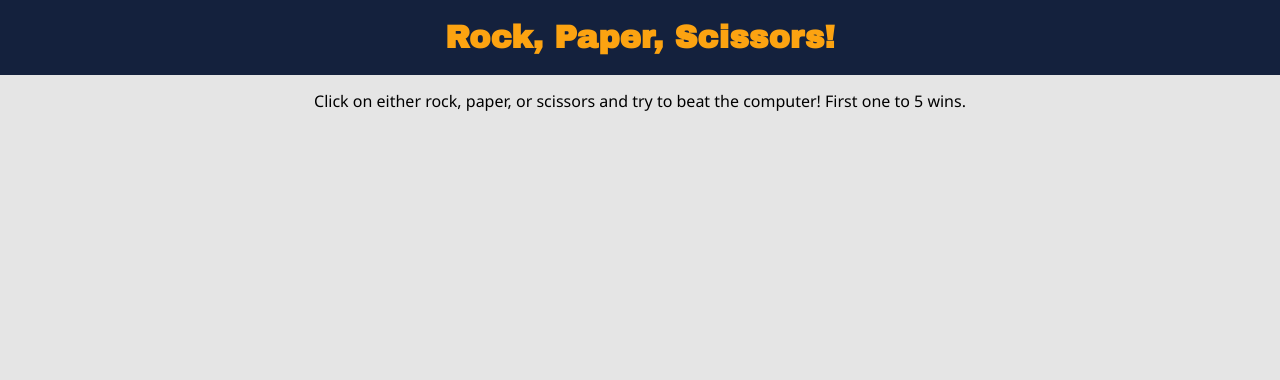
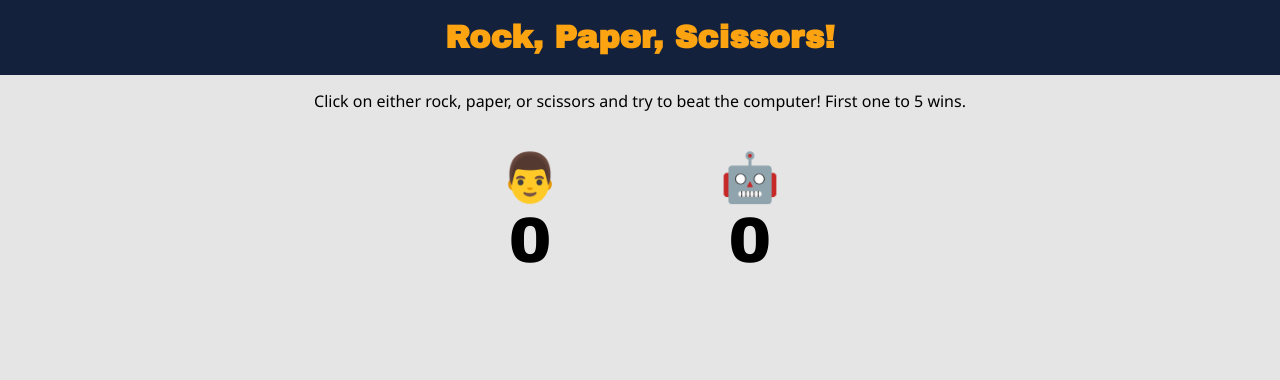
Before and after one commit to corybrague/rock-paper-scissors, a plain HTML site: page index.html in a window 1280 px wide. Drawn offline with Linux system fonts and the light colour scheme.

Commit message:
Added scoreboard styling

```diff
--- a/index.html
+++ b/index.html
@@ -19,7 +19,14 @@
         <p>Click on either rock, paper, or scissors and try to beat the computer! First one to 5 wins.</p>
     </div>
     <div class="scoreboard">
-
+        <div class="player-score">
+            <h1>👨</h1>
+            <p>0</p>
+        </div>
+        <div class="computer-score">
+            <h1>🤖</h1>
+            <p>0</p>
+        </div>
     </div>
 
 </body>
--- a/styles.css
+++ b/styles.css
@@ -18,7 +18,7 @@ body {
     align-items: center;
 }
 
-h1 {
+.title h1 {
     color: #FCA311;
     font-family: 'Archivo Black', sans-serif;
 }
@@ -28,13 +28,43 @@ h1 {
 .instructions {
     margin: 15px auto;
     width: max-content;
-    font-family:'Segoe UI', sans-serif
+    font-family:'Segoe UI', sans-serif;
 }
 
 /* Scoreboard */
 
 .scoreboard {
     margin: 0 auto;
-    height: 250px;
+    height: 170px;
     width: 650px;
+    display: flex;
+    justify-content: center;
+    align-items: center;
+    font-family: 'Archivo Black', sans-serif;
 }
+
+.player-score {
+    text-align: center;
+    margin: 25px 80px;
+}
+
+.player-score p {
+    font-size: 4rem;
+}
+
+.player-score h1 {
+    font-size: 3rem;
+}
+
+.computer-score {
+    text-align: center;
+    margin: 25px 80px;
+}
+
+.computer-score p {
+    font-size: 4rem;
+}
+
+.computer-score h1 {
+    font-size: 3rem;
+}
```
